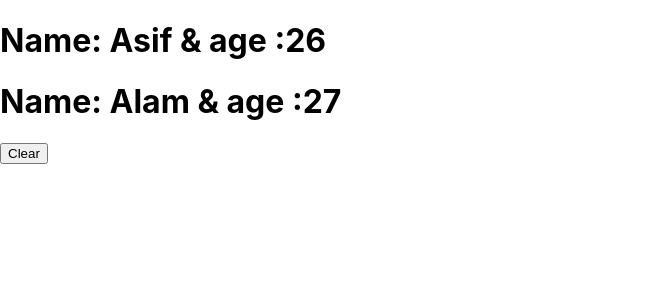
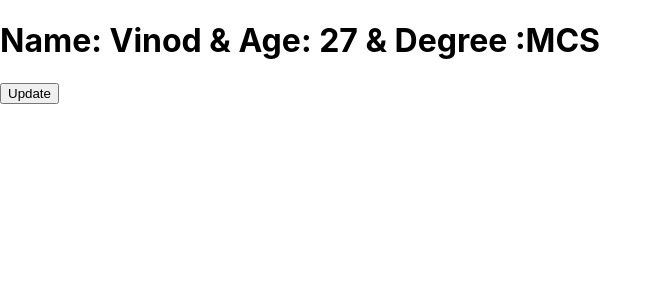
Before and after one commit to md-asif-alam/React-Hooks, a React (Create React App) app: page / in a window 1280 px wide. Shown: the top 300 px of the page, without its empty margins (0-662 px from the left). Built offline with nearby package versions, Linux system fonts and the light colour scheme.

Commit message:
useState with three dots

```diff
--- a/src/App.js
+++ b/src/App.js
@@ -1,6 +1,7 @@
 import React, { useState } from "react";
 import UseStateArray from "./component/UseStateArray";
 // import RulesHooks from "./component/RulesHooks";
+import UseStateObject from "./component/UseStateObject";
 
 const App = () => {
   // const [myName, setMyName] = useState("Thapa Technical");
@@ -22,7 +23,8 @@ const App = () => {
         Click Here
       </button> */}
       {/* <RulesHooks /> */}
-      <UseStateArray />
+      {/* <UseStateArray /> */}
+      <UseStateObject />
     </>
   );
 };
--- /dev/null
+++ b/src/component/UseStateObject.js
@@ -0,0 +1,25 @@
+import React, { useState } from "react";
+
+const UseStateObject = () => {
+  const [myObject, setMyObject] = useState({
+    name: "Vinod",
+    myAge: 27,
+    degree: "MCS",
+  });
+  const changeObject = () => {
+    setMyObject({ ...myObject, name: "Thapa Technical!!", myAge: 25 });
+  };
+  return (
+    <>
+      <h1 className="h1style">
+        Name: {myObject.name} & Age: {myObject.myAge} & Degree :
+        {myObject.degree}
+      </h1>
+      <button className="btn" onClick={changeObject}>
+        Update
+      </button>
+    </>
+  );
+};
+
+export default UseStateObject;
```
